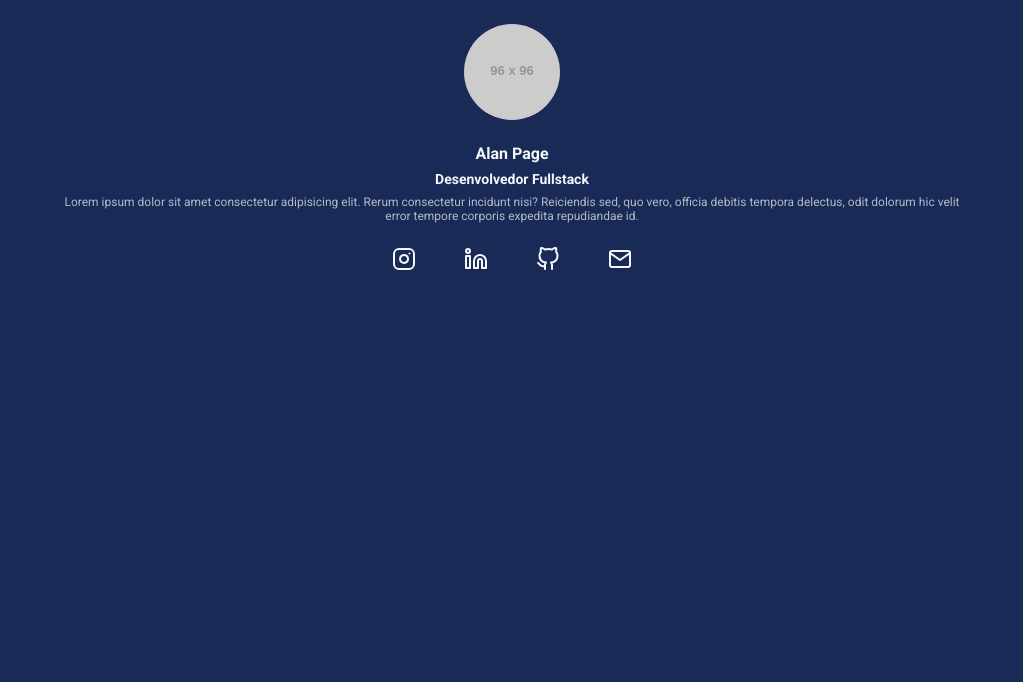
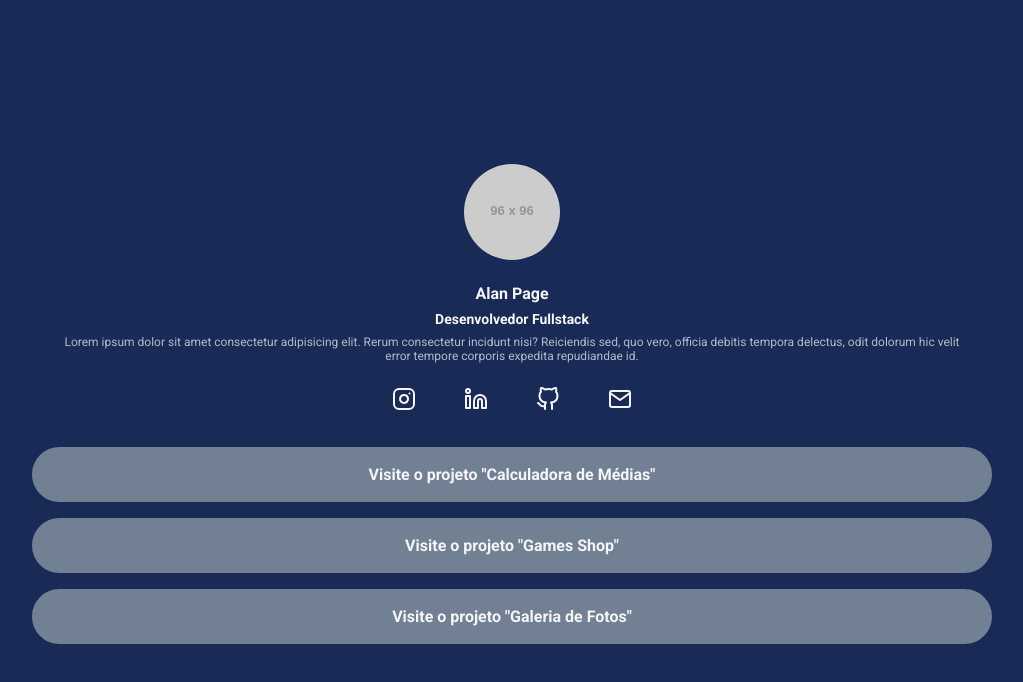
Before and after one commit to Alaansp/EBAC-frontEnd-Curso, a website: page index.html in a window 1280 px wide. Shown: the whole page, without its empty margins (128-1151 px from the left). Drawn offline with Linux system fonts and the light colour scheme; placeholder pictures from the web are drawn by us.

Commit message:
Atividade Prática do less

```diff
--- a/index.html
+++ b/index.html
@@ -37,6 +37,25 @@
                 </a></li>
             </ul>
         </nav>
+        <nav>
+            <ul class="projects-list">
+                <li class="projects-list-item">
+                    <a href="">
+                        Visite o projeto "Calculadora de Médias"
+                    </a>
+                </li>
+                <li class="projects-list-item">
+                    <a href="">
+                        Visite o projeto "Games Shop"
+                    </a>
+                </li>
+                <li class="projects-list-item">
+                    <a href="">
+                        Visite o projeto "Galeria de Fotos"
+                    </a>
+                </li>
+            </ul>
+        </nav>
     </div>
 </body>
 </html>
--- a/src/styles/main.less
+++ b/src/styles/main.less
@@ -18,10 +18,18 @@ body {
     color: #colors[textColor];
 }
 
+li {
+    list-style: none;
+}
+
 .container {
     max-width: 960px;
     width: 100%;
     margin: 0 auto;
+    height: 100vh;
+    display: flex;
+    flex-direction: column;
+    justify-content: center;
 
      @media @breakpointMobile {
         max-width: 70%;
@@ -69,8 +77,6 @@ header {
     margin: 0 auto;
 
     li {
-        list-style: none;
-
         img {
             transition: all ease .3s;
             &:hover {
@@ -79,3 +85,29 @@ header {
         }
     }
 }
+
+
+
+.projects-list {
+    margin-top: 32px;
+    &-item {
+        a {
+            text-decoration: none;
+            background-color: #colors[buttonColor];
+            display: block;
+            padding: 16px 20px;
+            margin-bottom: 16px;
+            text-align: center;
+            color: #colors[textColor];
+            font-weight: bold;
+            border-radius: 30px;
+            border: 2px solid #colors[buttonColor];
+            transition: all ease .5s;
+
+            &:hover {
+                color: #colors[buttonColor];
+                background-color: transparent;
+            }
+        }
+    }
+}
```
Also changed, not shown: build/styles/main.css.
